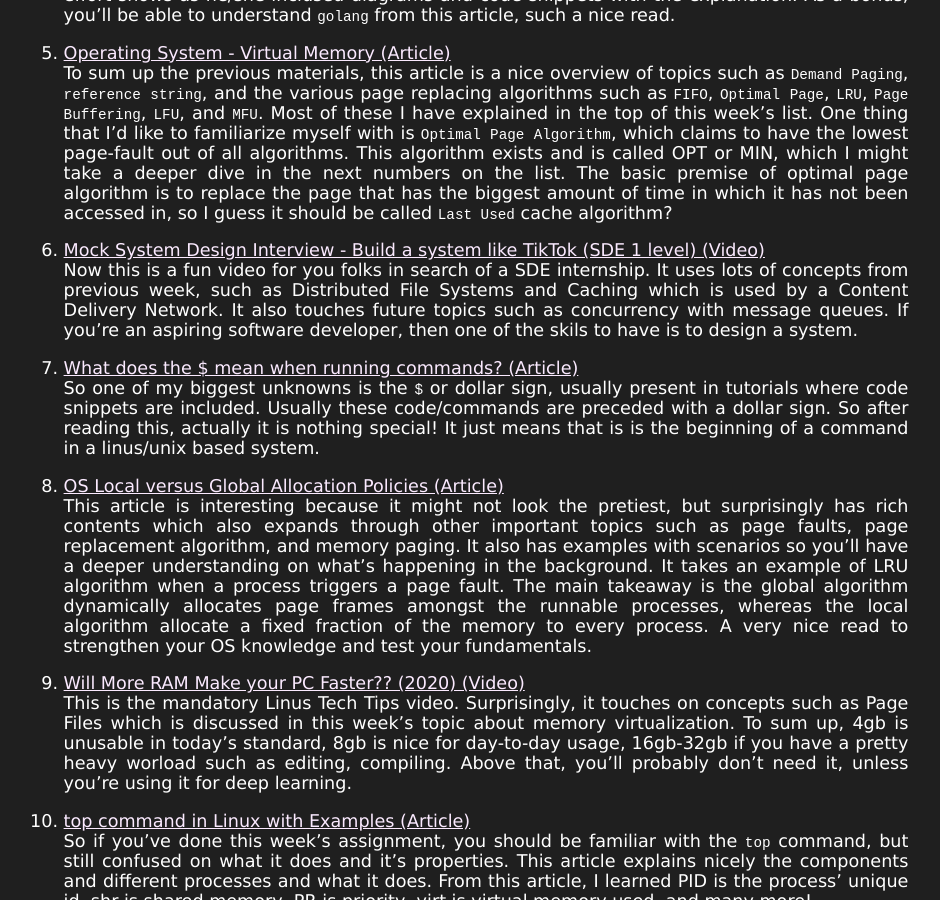
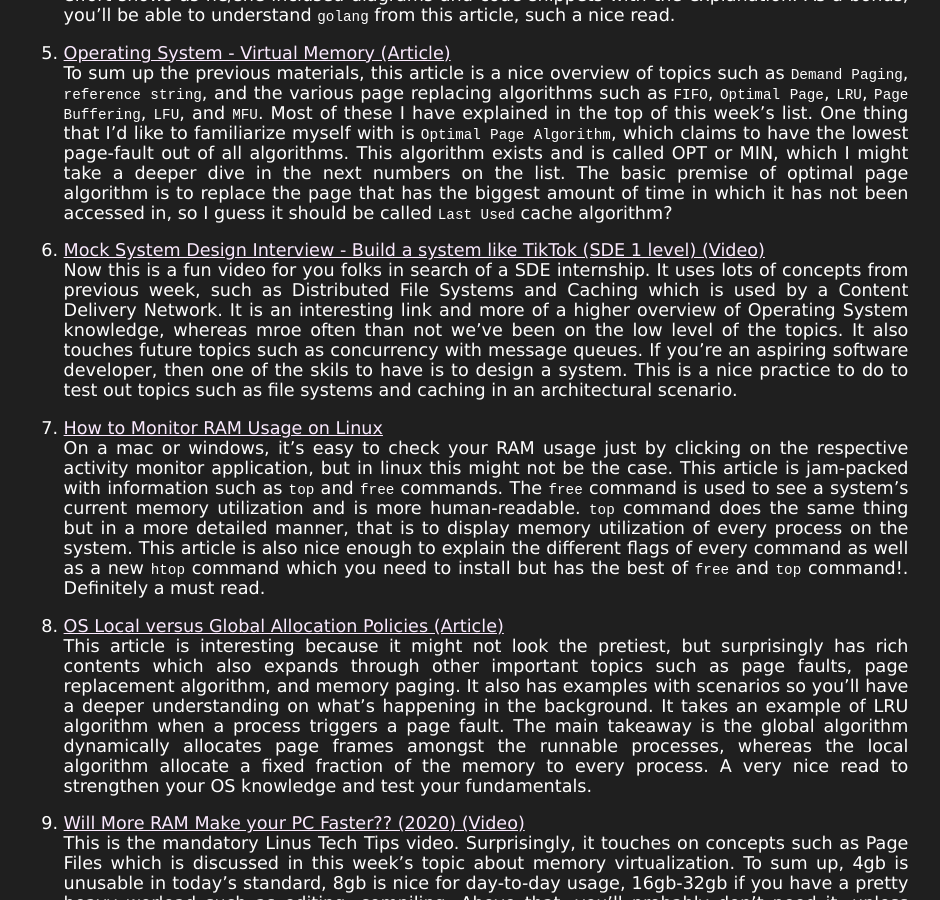
Before and after one commit to jojonicho/os211, a Jekyll site: the page built from w05.md, in a window 1280 px wide and 900 px high, scrolled down 1042 px. Shown: the whole window, without its empty margins (174-1114 px from the left). Built offline with Jekyll 4.4.1, drawn with Linux system fonts in a browser that asks for light colours; our own code applies the rules of GitHub Pages for plain Markdown files.

Commit message:
finish w05.md

```diff
--- a/w05.md
+++ b/w05.md
@@ -21,10 +21,10 @@ This blog is a hidden gem which describes deeply about Least Frequently Used or
 To sum up the previous materials, this article is a nice overview of topics such as `Demand Paging`, `reference string`, and the various page replacing algorithms such as `FIFO`, `Optimal Page`, `LRU`, `Page Buffering`, `LFU`, and `MFU`. Most of these I have explained in the top of this week's list. One thing that I'd like to familiarize myself with is `Optimal Page Algorithm`, which claims to have the lowest page-fault out of all algorithms. This algorithm exists and is called OPT or MIN, which I might take a deeper dive in the next numbers on the list. The basic premise of optimal page algorithm is to replace the page that has the biggest amount of time in which it has not been accessed in, so I guess it should be called `Last Used` cache algorithm?
 
 6. [Mock System Design Interview - Build a system like TikTok (SDE 1 level) (Video)](https://www.youtube.com/watch?v=vpa2vQdF-AI)<br>
-Now this is a fun video for you folks in search of a SDE internship. It uses lots of concepts from previous week, such as Distributed File Systems and Caching which is used by a Content Delivery Network. It also touches future topics such as concurrency with message queues. If you're an aspiring software developer, then one of the skils to have is to design a system.
+Now this is a fun video for you folks in search of a SDE internship. It uses lots of concepts from previous week, such as Distributed File Systems and Caching which is used by a Content Delivery Network. It is an interesting link and more of a higher overview of Operating System knowledge, whereas mroe often than not we've been on the low level of the topics. It also touches future topics such as concurrency with message queues. If you're an aspiring software developer, then one of the skils to have is to design a system. This is a nice practice to do to test out topics such as file systems and caching in an architectural scenario.
 
-7. [What does the $ mean when running commands? (Article)](https://stackoverflow.com/questions/19986306/what-does-the-mean-when-running-commands)<br>
-So one of my biggest unknowns is the `$` or dollar sign, usually present in tutorials where code snippets are included. Usually these code/commands are preceded with a dollar sign. So after reading this, actually it is nothing special! It just means that is is the beginning of a command in a linus/unix based system.
+7. [How to Monitor RAM Usage on Linux](https://linuxconfig.org/how-to-monitor-ram-usage-on-linux)<br>
+On a mac or windows, it's easy to check your RAM usage just by clicking on the respective activity monitor application, but in linux this might not be the case. This article is jam-packed with information such as `top` and `free` commands. The `free` command is used to see a system's current memory utilization and is more human-readable. `top` command does the same thing but in a more detailed manner, that is to display memory utilization of every process on the system. This article is also nice enough to explain the different flags of every command as well as a new `htop` command which you need to install but has the best of `free` and `top` command!. Definitely a must read.
 
 8. [OS Local versus Global Allocation Policies (Article)](https://codescracker.com/operating-system/local-versus-global-allocation-policies.htm)<br>
 This article is interesting because it might not look the pretiest, but surprisingly has rich contents which also expands through other important topics such as page faults, page replacement algorithm, and memory paging. It also has examples with scenarios so you'll have a deeper understanding on what's happening in the background. It takes an example of LRU algorithm when a process triggers a page fault. The main takeaway is the global algorithm dynamically allocates page frames amongst the runnable processes, whereas the local algorithm allocate a fixed fraction of the memory to every process. A very nice read to strengthen your OS knowledge and test your fundamentals.
```
Also changed, not shown: 5 other files.
